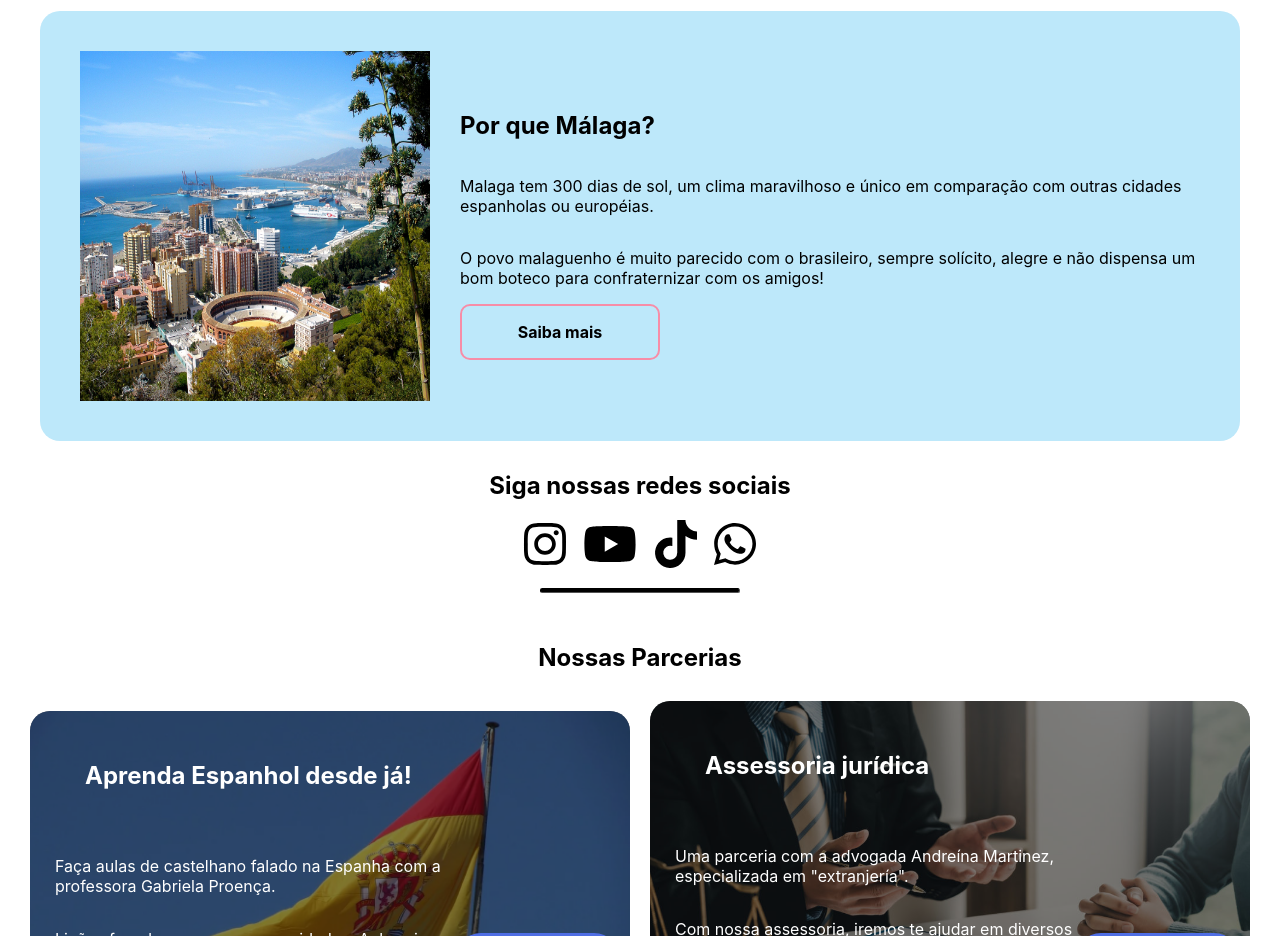
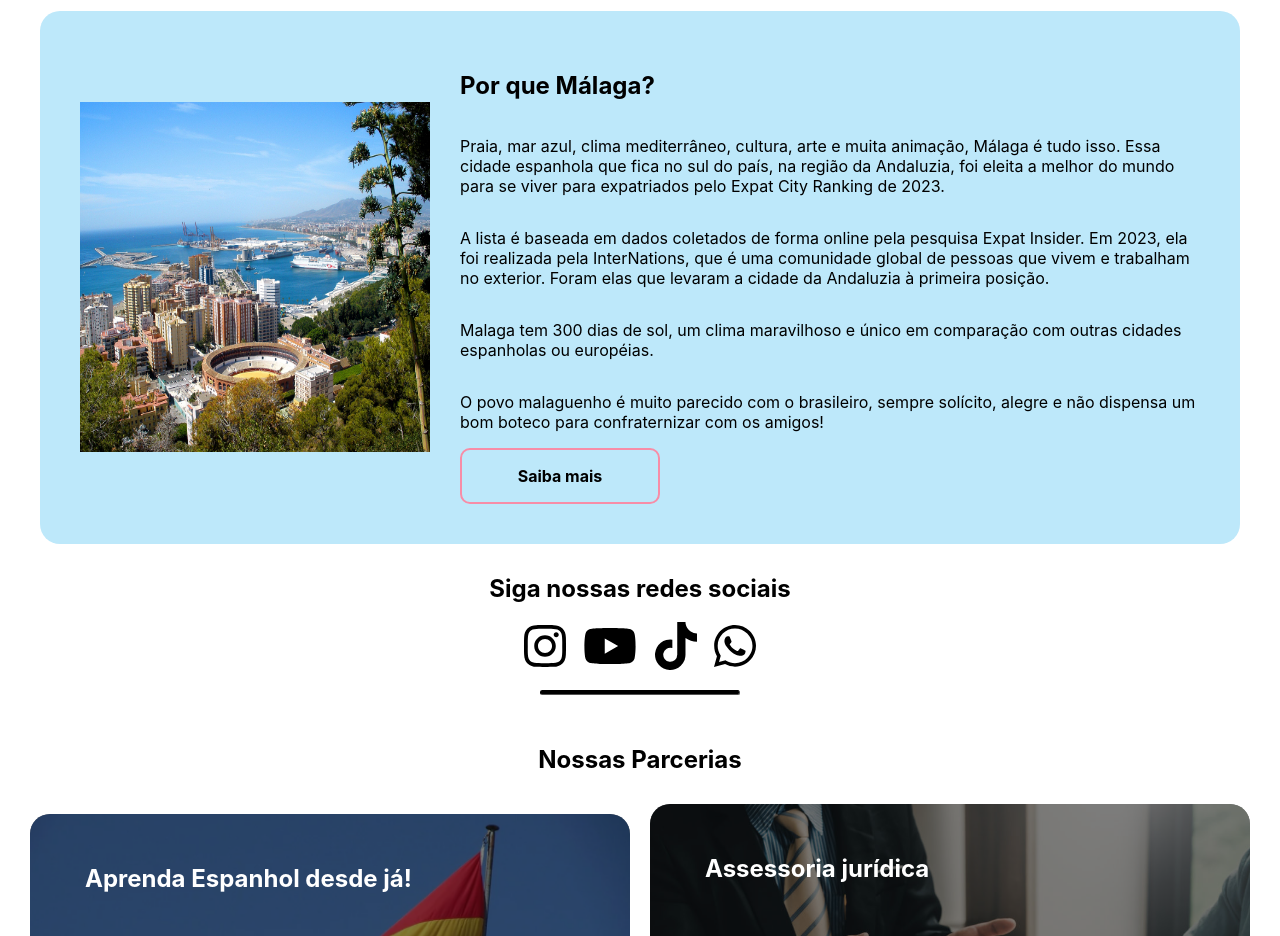
Before and after one commit to rrnazario/blog-builder, a React (Create React App) app: page / in a window 1280 px wide. Shown: the part 1120-2056 px from the top of the page. Built offline with nearby package versions, Linux system fonts and the light colour scheme.

Commit message:
chore: improve Malaga text

```diff
--- a/src/App.tsx
+++ b/src/App.tsx
@@ -40,6 +40,8 @@ function App() {
         pictureWidth="350px"
         title="Por que Málaga?"
         summary={[
+          "Praia, mar azul, clima mediterrâneo, cultura, arte e muita animação, Málaga é tudo isso. Essa cidade espanhola que fica no sul do país, na região da Andaluzia, foi eleita a melhor do mundo para se viver para expatriados pelo Expat City Ranking de 2023.",
+          "A lista é baseada em dados coletados de forma online pela pesquisa Expat Insider. Em 2023, ela foi realizada pela InterNations, que é uma comunidade global de pessoas que vivem e trabalham no exterior. Foram elas que levaram a cidade da Andaluzia à primeira posição.",
           "Malaga tem 300 dias de sol, um clima maravilhoso e único em comparação com outras cidades espanholas ou européias.",
           "O povo malaguenho é muito parecido com o brasileiro, sempre solícito, alegre e não dispensa um bom boteco para confraternizar com os amigos!"]}
         style={{
```
